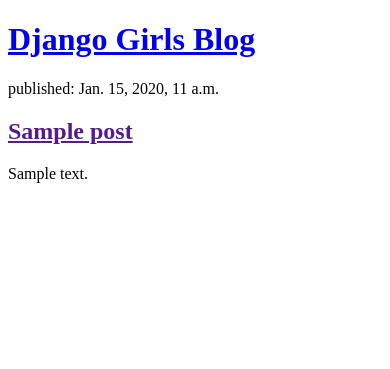
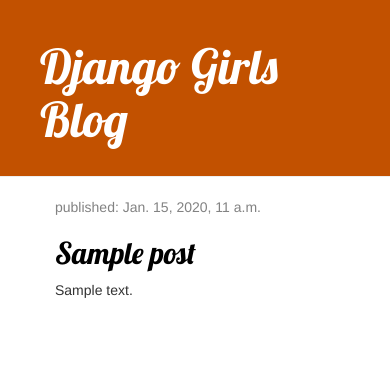
Before and after one commit to jostimian/djangogirls, a Django app: page / in a window 390 px wide. Shown: the top 369 px of the page. Run offline with Django 3.2, Linux system fonts and the light colour scheme; tables that the repository leaves empty hold one stand-in row (values such as "Sample post"); some libraries are stand-ins or nearby versions.

Commit message:
added a new template

```diff
--- /dev/null
+++ b/blog/static/css/blog.css
@@ -0,0 +1,46 @@
+.page-header {
+    background-color: #C25100;
+    margin-top: 0;
+    padding: 20px 20px 20px 40px;
+}
+
+.page-header h1, .page-header h1 a, .page-header h1 a:visited, .page-header h1 a:active {
+    color: #ffffff;
+    font-size: 36pt;
+    text-decoration: none;
+}
+
+.content {
+    margin-left: 40px;
+}
+
+h1, h2, h3, h4 {
+    font-family: 'Lobster', cursive;
+}
+
+.date {
+    color: #828282;
+}
+
+.save {
+    float: right;
+}
+
+.post-form textarea, .post-form input {
+    width: 100%;
+}
+
+.top-menu, .top-menu:hover, .top-menu:visited {
+    color: #ffffff;
+    float: right;
+    font-size: 26pt;
+    margin-right: 20px;
+}
+
+.post {
+    margin-bottom: 70px;
+}
+
+.post h2 a, .post h2 a:visited {
+    color: #000000;
+}
--- a/blog/templates/blog/post_list.html
+++ b/blog/templates/blog/post_list.html
@@ -1,23 +1,29 @@
-<!DOCTYPE html>
-<html lang="en">
+{% load static %}
+<html>
     <head>
-    <meta charset="UTF-8">
-    <meta name="viewport" content="width=device-width, initial-scale=1.0">
-    <meta http-equiv="X-UA-Compatible" content="ie=edge">
-    <title>My Blogs</title>
+        <title>Django Girls blog</title>
+        <link href="//fonts.googleapis.com/css?family=Lobster&subset=latin,latin-ext" rel="stylesheet" type="text/css">
+        <link rel="stylesheet" href="//maxcdn.bootstrapcdn.com/bootstrap/3.2.0/css/bootstrap.min.css">
+        <link rel="stylesheet" href="//maxcdn.bootstrapcdn.com/bootstrap/3.2.0/css/bootstrap-theme.min.css">
+        <link rel="stylesheet" href="{% static 'css/blog.css' %}">
     </head>
     <body>
-        <div>
-                <h1><a href="/">Django Girls Blog</a></h1>
+        <div class = "page-header"><h1><a href="/">Django Girls Blog</a></h1>
         </div>
-
+        <div class="content container">
+                <div class="row">
+                    <div class="col-md-8">
                         {% for post in posts %}
-                <div>
+                            <div class="post">
+                                <div class="date">
                                     <p>published: {{ post.published_date }}</p>
+                                </div>
                                 <h2><a href="">{{ post.title }}</a></h2>
                                 <p>{{ post.text|linebreaksbr }}</p>
                             </div>
                         {% endfor %}
-
+                    </div>
+                </div>
+            </div>
     </body>
 </html>
```
Lines whose indentation alone changed are shown as unchanged.
